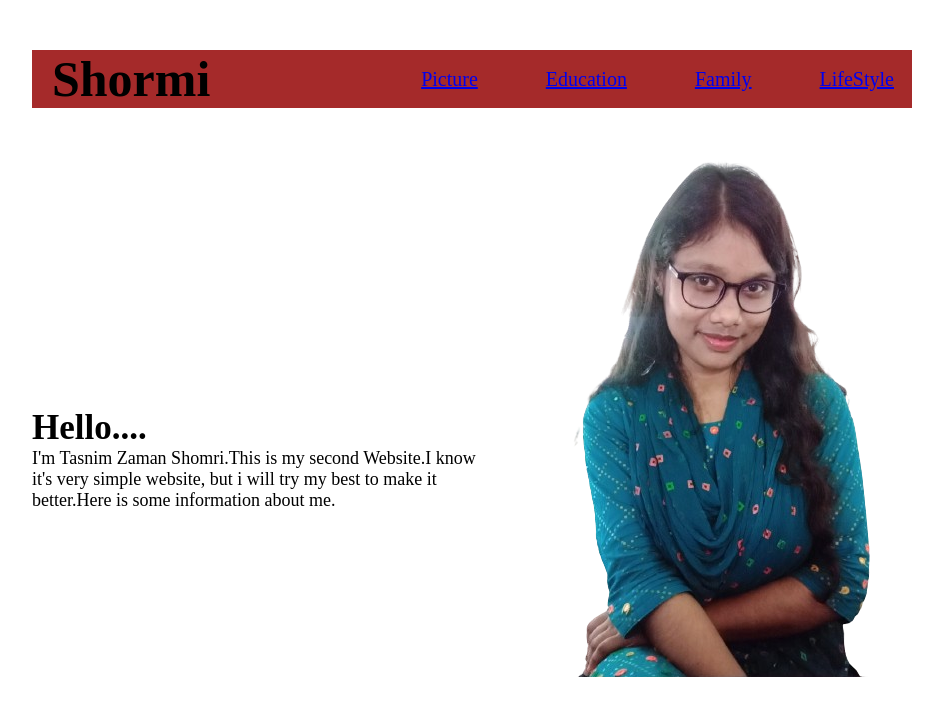
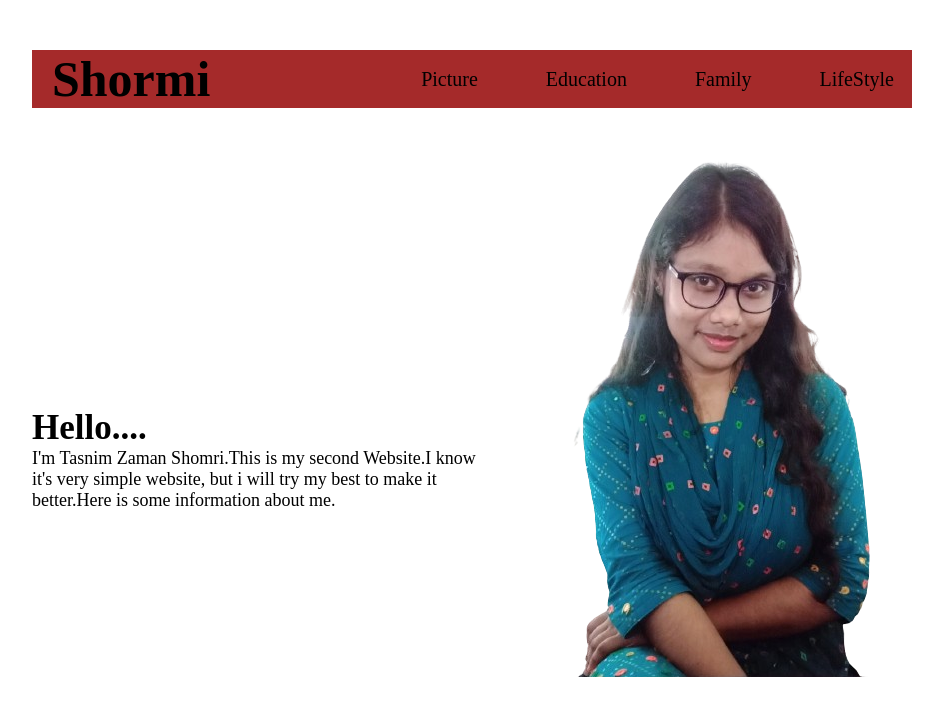
Before and after one commit to shormi7/project2, a plain HTML site: page index.html in a window 1280 px wide. Shown: the whole page, without its empty margins (168-1111 px from the left). Drawn offline with Linux system fonts and the light colour scheme.

Commit message:
fourth commit

```diff
--- a/style.css
+++ b/style.css
@@ -3,7 +3,7 @@
     margin: 0%;
 }
 .balerbal{
-    background-color: aqua;
+    background-image: url(/media/header-bg.jpg);
 }
 
 /* --------narver styles ----------*/
@@ -24,6 +24,10 @@ nav li{
     font-weight: 400;
     font-size: 20px;
 
+}
+nav li a{
+    text-decoration: none;
+    color: black;
 }
 nav ul{
     display: flex;
```
Also changed, not shown: media/header-bg.jpg (added).
